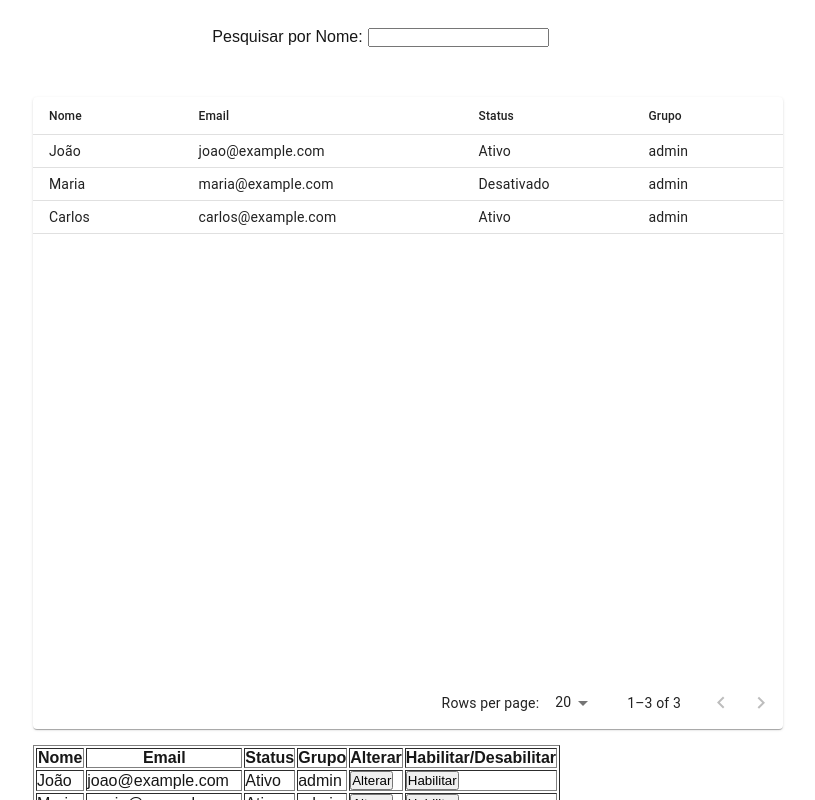
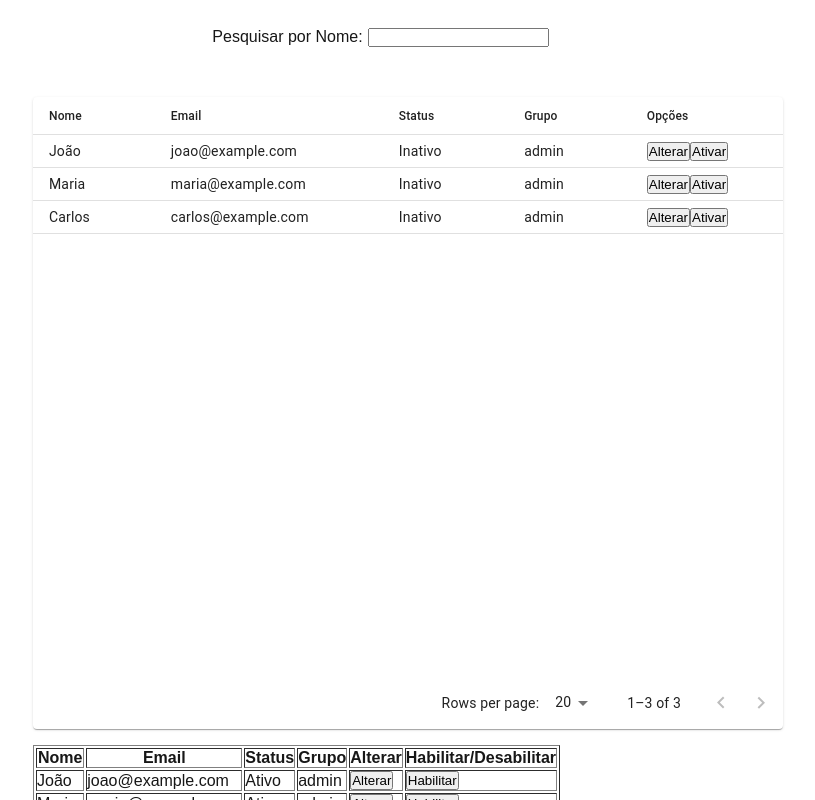
Before and after one commit to Kaique-Parente/E-Commerce-SayStreet, a Next.js app in the folder frontend/: page /users in a window 1280 px wide. Shown: the whole page, without its empty margins (232-1047 px from the left). Built offline with nearby package versions, Linux system fonts and the light colour scheme; no server answers.

Commit message:
[FRONTEND UPDATE] Funcionalidades dos botões de alterar e inativar funcionando na nova Tabela.

```diff
--- a/frontend/app/users/page.js
+++ b/frontend/app/users/page.js
@@ -108,6 +108,12 @@ export default function Users(){
             disablePadding: false,
             label: 'Grupo',
         },
+        {
+            id: 'opcoes',
+            numeric: false,
+            disablePadding: false,
+            label: 'Opções',
+        },
     ];
 
 
@@ -117,8 +123,19 @@ export default function Users(){
     const [idUpdateUser, setIdUpdateUser] = useState(null);
 
     const [nomeFiltro, setNomeFiltro] = useState('');
+    const [statusUsuario, setStatusUsuario] = useState('');
 
     const router = useRouter();
+
+    useEffect(() => {
+        atualizarTabela();
+    }, [])
+
+    useEffect(() => {
+
+        console.log(usuarios);
+
+    }, [usuarios])
 
     const atualizarTabela = async () => {
         try{
@@ -130,7 +147,7 @@ export default function Users(){
                 cpf: user.cpf,
                 nome: user.nome,
                 email: user.email,
-                status: user.status ? 'Ativo' : 'Inativo',
+                status: user.status,
                 grupo: user.grupo
             })));
 
@@ -139,36 +156,6 @@ export default function Users(){
         }
     }
 
-    const alterarUsuario = async (id) => {
-        // Encontre o usuário
-        const usuarioEncontrado = usuarios.find((usuario) => usuario.id === id);
-
-        if (usuarioEncontrado) {
-            router.push(`./alterar-user?cpfAlterar=${usuarioEncontrado.cpf}`);
-        }
-    };
-    useEffect(() => {
-        atualizarTabela();
-    }, [])
-
-    useEffect(() => {
-
-        console.log(usuarios);
-
-    }, [usuarios])
-
-    const alternarStatus = (id) => {
-        setHiddenModel(false);
-        setIdUpdateUser(id);
-
-        usuarios.map((usuario) => {
-            if(usuario.id === id){
-                setlastStatus(usuario.status === true ? "Inativar" : "Ativar");
-            }
-        });
-
-    };
-
     const handleConfirmModel = () => {
         alert(`Você ${lastStatus === "Ativar" ? "Ativou" : "Inativou"} o usuário com sucesso!`);
 
@@ -176,6 +163,7 @@ export default function Users(){
             return usuarios.map((usuario) => {
                 if (usuario.id === idUpdateUser) {
                     const novoStatus = usuario.status === true ? false : true;
+                    alert(usuario.status)
                     setHiddenModel(false);
                     setLastUserChange(usuario);
                     setlastStatus(usuario.status === false ? "Inativar" : "Ativar");
@@ -209,7 +197,6 @@ export default function Users(){
         setNomeFiltro(e.target.value);
     };
 
-    console.log(usuarios);
     const usuariosFiltrados = (nomeFiltro ? usuarios.filter((usuario) =>
         String(usuario.nome).toLowerCase().includes(nomeFiltro.toLowerCase()),
     )
@@ -258,6 +245,11 @@ export default function Users(){
                     disableDelete={true}
                     height={580}
                     rowsPerPage={20}
+                    nomeStatusAlterado={lastStatus}
+                    setHiddenModel={setHiddenModel}
+                    setIdUpdateUser={setIdUpdateUser}
+                    setlastStatus={setlastStatus}
+                    atualizarTabela={atualizarTabela}
                 />
                 <table border="1">
                     <thead>
@@ -278,10 +270,10 @@ export default function Users(){
                                 <td>{usuario.status ? "Ativo" : "Inativo"}</td>
                                 <td>{usuario.grupo}</td>
                                 <td>
-                                    <button onClick={() => alterarUsuario(usuario.id)}>Alterar</button>
+                                    <button>Alterar</button>
                                 </td>
                                 <td>
-                                    <button onClick={() => alternarStatus(usuario.id)}>
+                                    <button>
                                         {usuario.status === true ? 'Desabilitar' : 'Habilitar'}
                                     </button>
                                 </td>
--- a/frontend/components/MUI/Tabela.js
+++ b/frontend/components/MUI/Tabela.js
@@ -21,6 +21,7 @@ import Switch from '@mui/material/Switch';
 import DeleteIcon from '@mui/icons-material/Delete';
 import FilterListIcon from '@mui/icons-material/FilterList';
 import { visuallyHidden } from '@mui/utils';
+import { useRouter } from 'next/navigation';
 
 function descendingComparator(a, b, orderBy) {
   if (b[orderBy] < a[orderBy]) {
@@ -132,6 +133,8 @@ export default function Tabela(props) {
   const [dense, setDense] = React.useState(true);
   const [rowsPerPage, setRowsPerPage] = React.useState(props.rowsPerPage || 5);
 
+  const router = useRouter();
+
   const handleRequestSort = (event, property) => {
     const isAsc = orderBy === property && order === 'asc';
     setOrder(isAsc ? 'desc' : 'asc');
@@ -149,6 +152,27 @@ export default function Tabela(props) {
 
   const handleChangeDense = (event) => {
     setDense(event.target.checked);
+  };
+
+  const handleAlterarUsuario = async (id) => {
+      // Encontre o usuário
+      const usuarioEncontrado = props.rows.find((usuario) => usuario.id === id);
+      console.log(props.rows);
+
+      if (usuarioEncontrado) {
+          router.push(`./alterar-user?cpfAlterar=${usuarioEncontrado.cpf}`);
+      }
+  };
+
+  const handleAlternarStatus = (id) => {
+      props.setHiddenModel(false);
+      props.setIdUpdateUser(id);
+
+      props.rows.map((usuario) => {
+          if(usuario.id === id){
+            props.setlastStatus(usuario.status === true ? "Inativar" : "Ativar");
+          }
+      });
   };
 
   // Avoid a layout jump when reaching the last page with empty props.rows.
@@ -202,15 +226,21 @@ export default function Tabela(props) {
                   >
                     {Object.entries(row).map(([key, value], cellIndex) => {
                          if (ids.includes(key)) {
+
                           return (
                             <TableCell key={cellIndex} align="left">
-                              {value}
+                              {key === "status" ? (value === true ? "Ativo" : "Inativo") : value}
                             </TableCell>
                           );
                         }
                     })}
 
-
+                    <TableCell>
+                        <button onClick={() => handleAlterarUsuario(row.id)}>Alterar</button>
+                        <button onClick={() => handleAlternarStatus(row.id)}>
+                          {row.status === true ? 'Inativar' : 'Ativar'}
+                        </button>
+                    </TableCell>
                   </TableRow>
                 );
               })}
```
